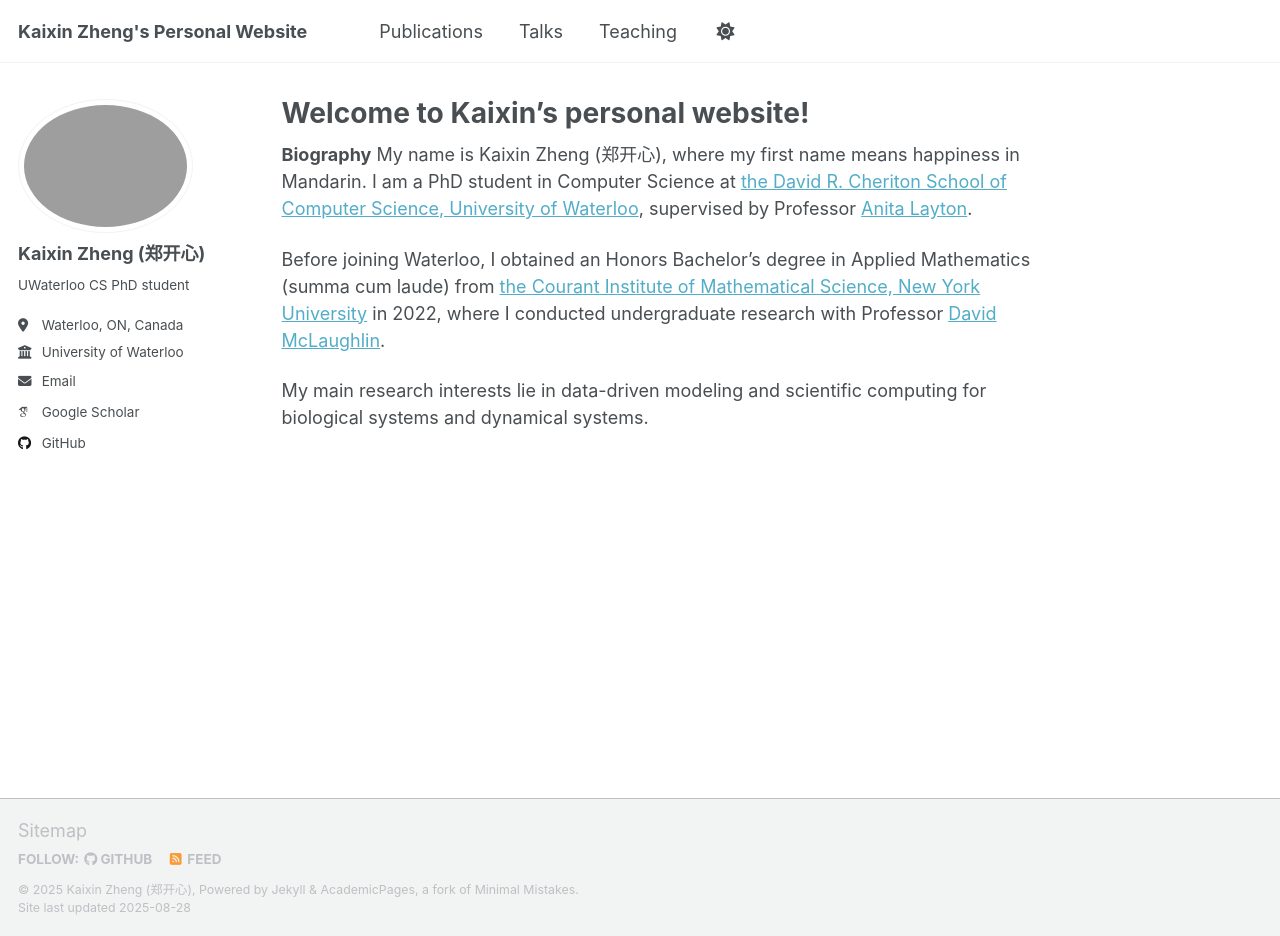
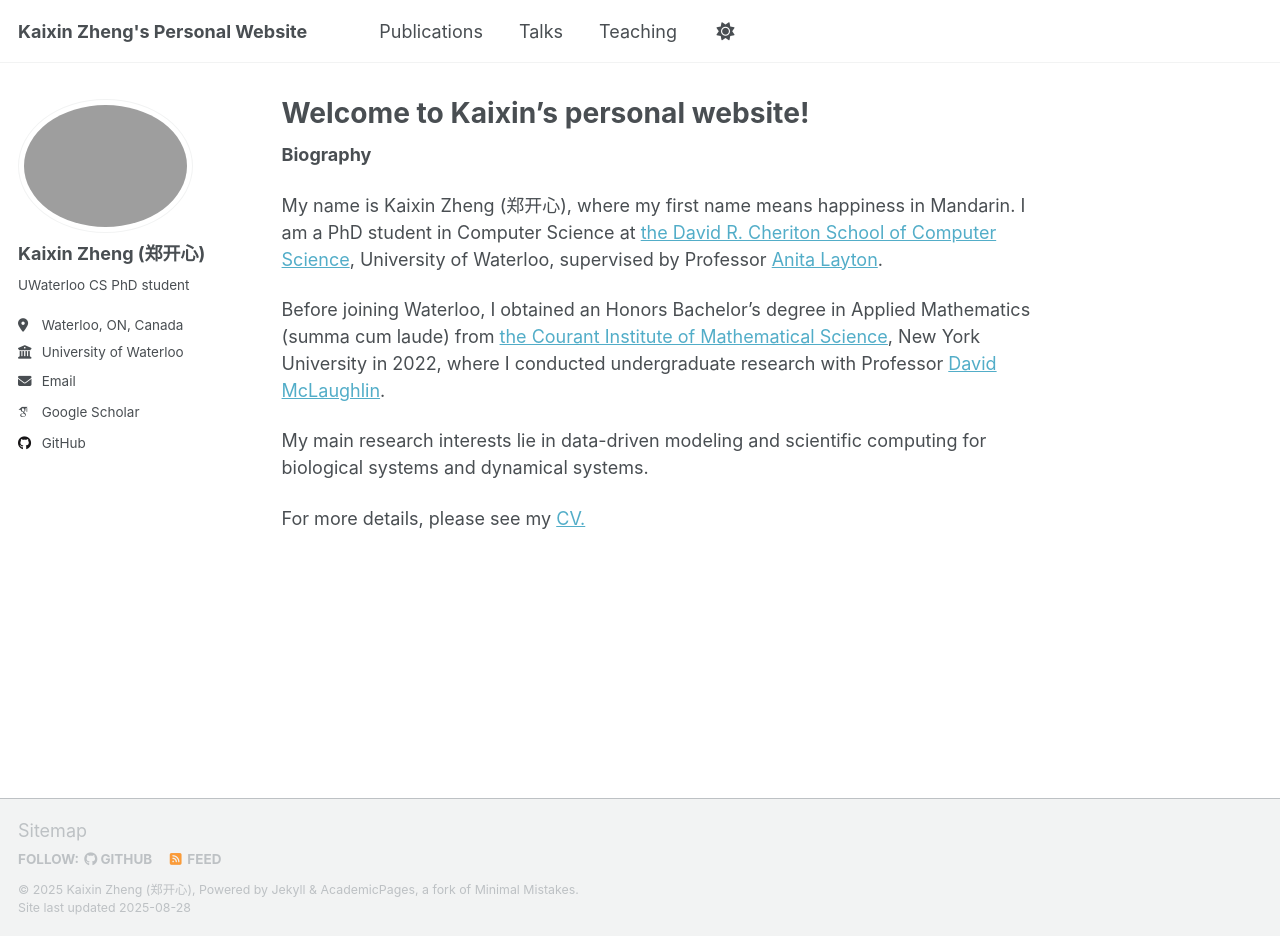
Before and after one commit to kaixin-zheng/kaixin-zheng.github.io, a Jekyll site: the page built from _pages/about.md, in a window 1280 px wide and 936 px high. Built offline with Jekyll 4.4.1, drawn with Linux system fonts in a browser that asks for light colours; some web fonts are replaced; a script that is not in the unit is left out.

Commit message:
Update about.md

```diff
--- a/_pages/about.md
+++ b/_pages/about.md
@@ -8,9 +8,12 @@ redirect_from:
 ---
 
 **Biography**
+
 My name is Kaixin Zheng (郑开心), where my first name means happiness in Mandarin.
-I am a PhD student in Computer Science at [the David R. Cheriton School of Computer Science, University of Waterloo](https://cs.uwaterloo.ca/), supervised by Professor [Anita Layton](https://uwaterloo.ca/applied-mathematics/profiles/anita-layton).
+I am a PhD student in Computer Science at [the David R. Cheriton School of Computer Science](https://cs.uwaterloo.ca/), University of Waterloo, supervised by Professor [Anita Layton](https://uwaterloo.ca/applied-mathematics/profiles/anita-layton).
 
-Before joining Waterloo, I obtained an Honors Bachelor’s degree in Applied Mathematics (summa cum laude) from [the Courant Institute of Mathematical Science, New York University](https://math.nyu.edu/dynamic/) in 2022, where I conducted undergraduate research with Professor [David McLaughlin](https://math.nyu.edu/people/profiles/MCLAUGHLIN_David.html).
+Before joining Waterloo, I obtained an Honors Bachelor’s degree in Applied Mathematics (summa cum laude) from [the Courant Institute of Mathematical Science](https://math.nyu.edu/dynamic/), New York University in 2022, where I conducted undergraduate research with Professor [David McLaughlin](https://math.nyu.edu/people/profiles/MCLAUGHLIN_David.html).
 
 My main research interests lie in data-driven modeling and scientific computing for biological systems and dynamical systems.
+
+For more details, please see my [CV.](/files/July 7, 2025 kaixin zheng's CV.pdf)
```
